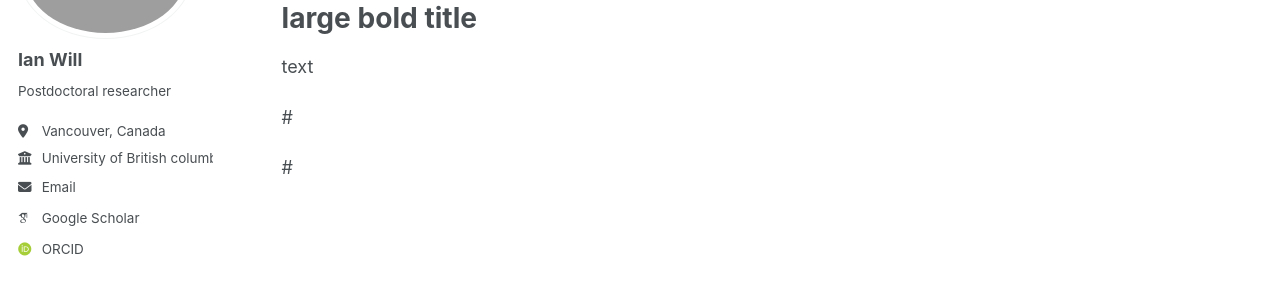
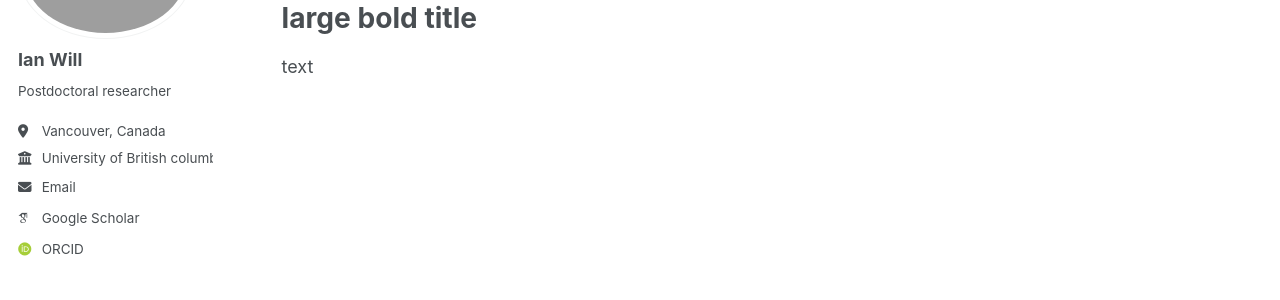
Before and after one commit to igwill/igwill.github.io, a Jekyll site: the page built from _pages/research.md, in a window 1280 px wide. Shown: the part 196-496 px from the top of the page. Built offline with Jekyll 4.4.1, drawn with Linux system fonts in a browser that asks for light colours; some web fonts are replaced; a script bundle is joined from its source files by our own code; library files that are not in the unit come from our copies.

Commit message:
Update research.md

```diff
--- a/_pages/research.md
+++ b/_pages/research.md
@@ -10,12 +10,3 @@ text zone
 large bold title
 ======
 text
-
-
-
-#{% include base_path %}
-
-
-#{% for post in site.test %}
-#  {% include archive-single.html %}
-#{% endfor %}
```
